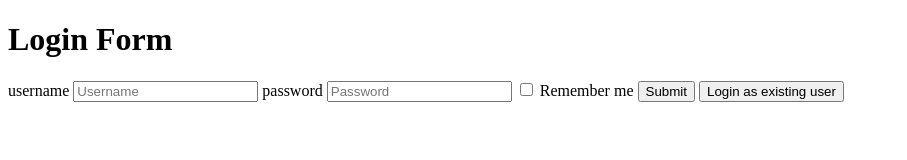
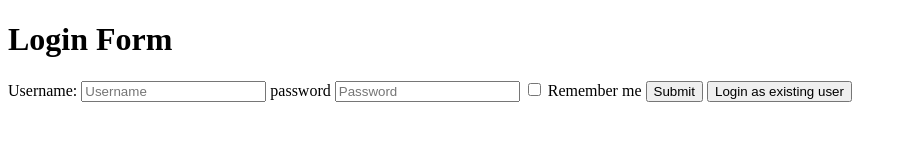
Before and after one commit to acciojob/remember-me-login-form-BoonDocks-sl, a website: page main.html in a window 1280 px wide. Shown: the whole page, without its empty margins (0-907 px from the left). Drawn offline with Linux system fonts and the light colour scheme.

Commit message:
created a submission

```diff
--- a/main.html
+++ b/main.html
@@ -11,7 +11,7 @@
 
 	<h1>Login Form</h1>
 	<form id="loginForm">
-		<label for="username">username</label>
+		<label for="username">Username:</label>
 		<input type="text" id="username" placeholder="Username">
 
 		<label for="password">password</label>
```
